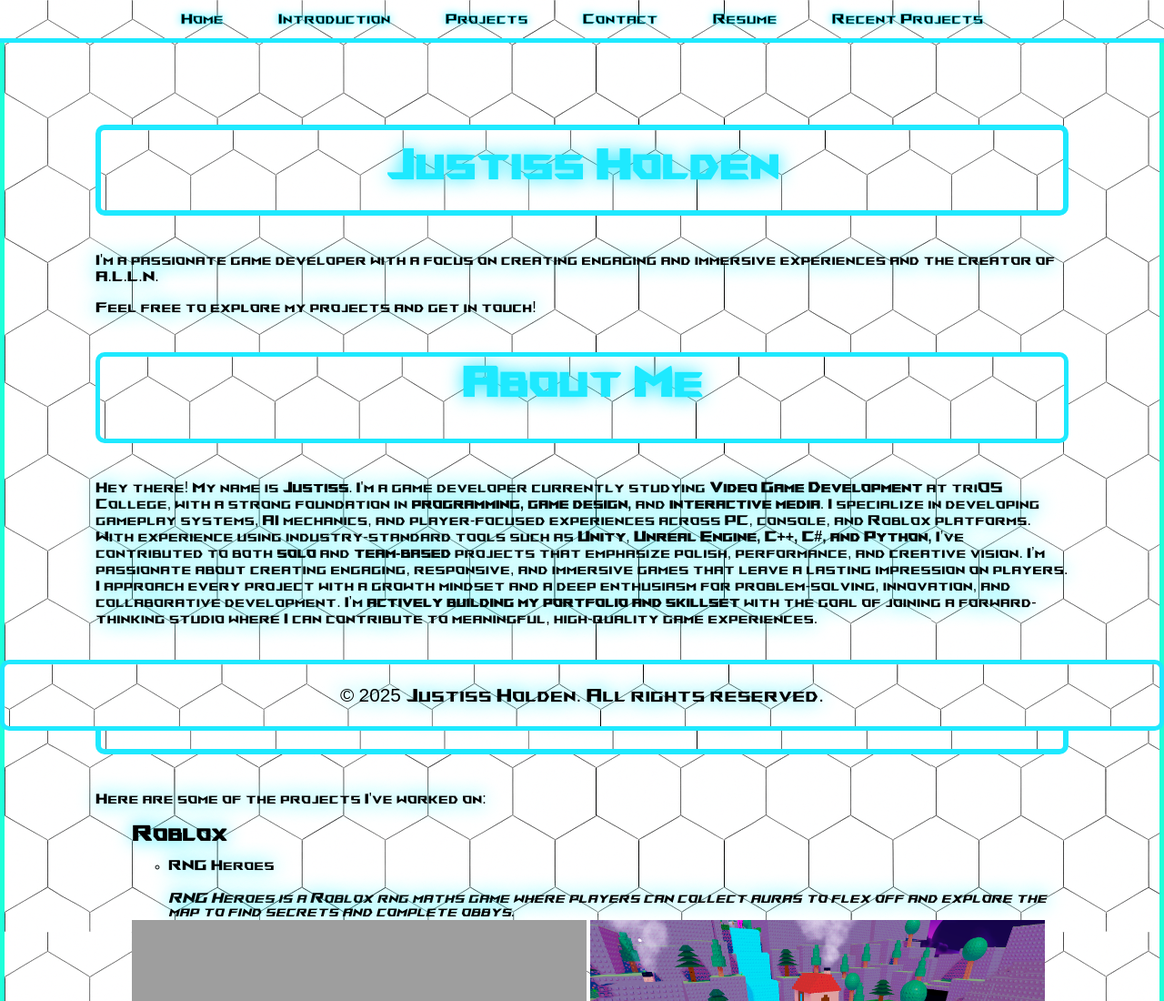
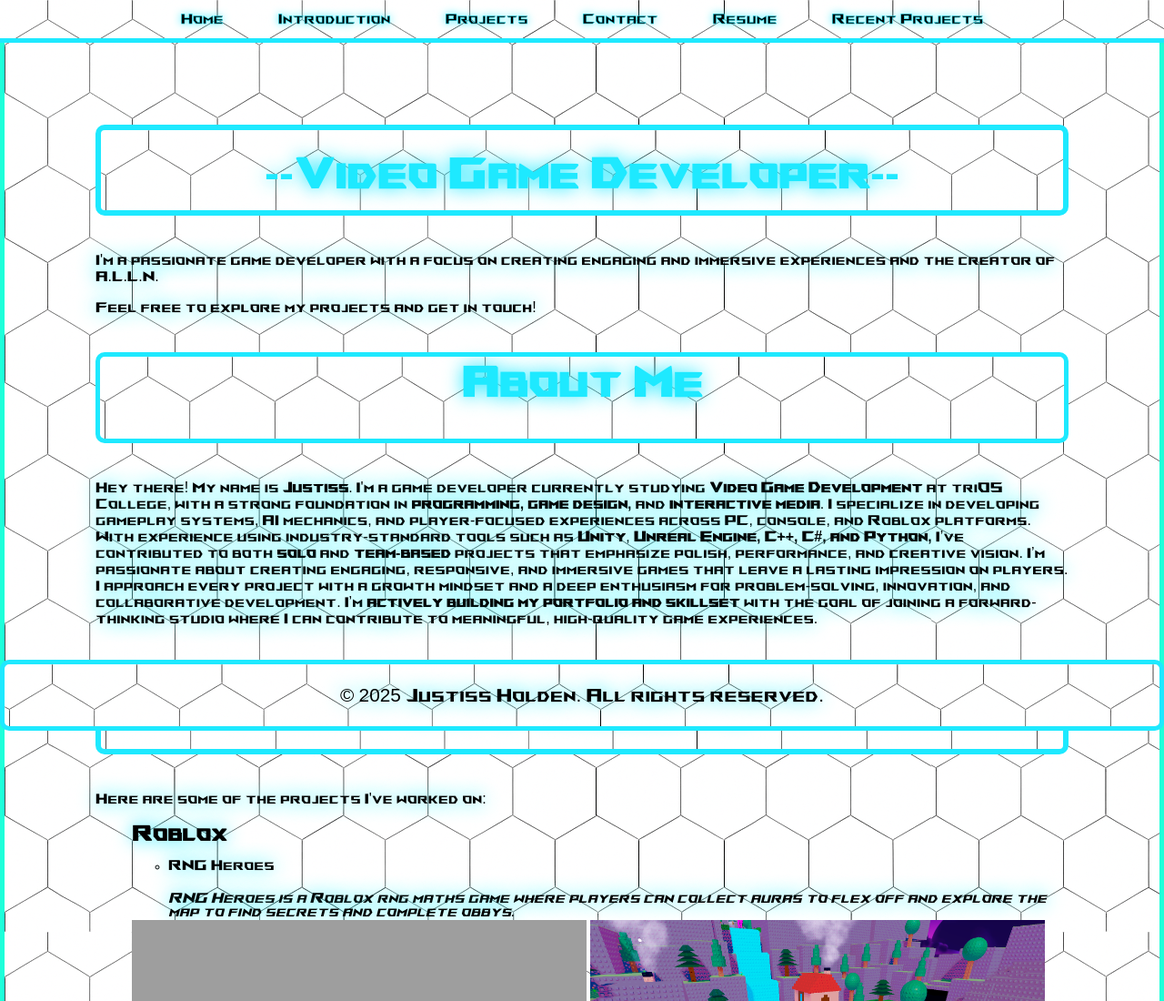
Before and after one commit to Justissh14/JustissHoldendPortfolio.github.io, a plain HTML site: page index.html in a window 1280 px wide. Shown: the top 1100 px of the page at 91% size. Drawn offline with Linux system fonts and the light colour scheme; grey boxes are pictures that could not be loaded.

Commit message:
fixed header

```diff
--- a/index.html
+++ b/index.html
@@ -20,7 +20,7 @@
     </nav>
 
     <header>
-        <h1>Justiss Holden</h1>
+        <h1>--Video Game Developer--</h1>
 
     </header>
 
```
